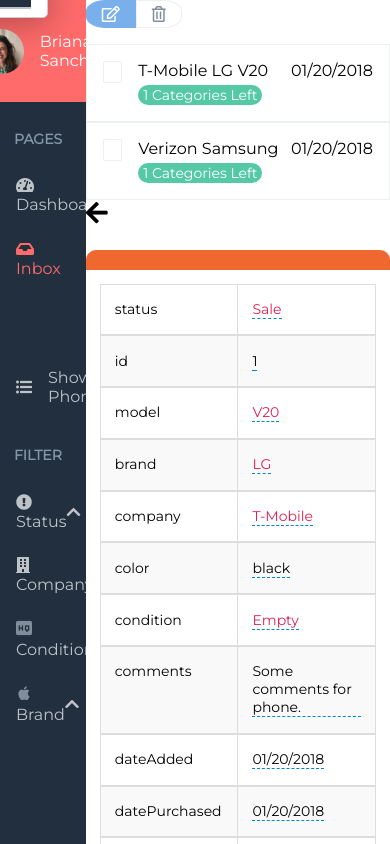
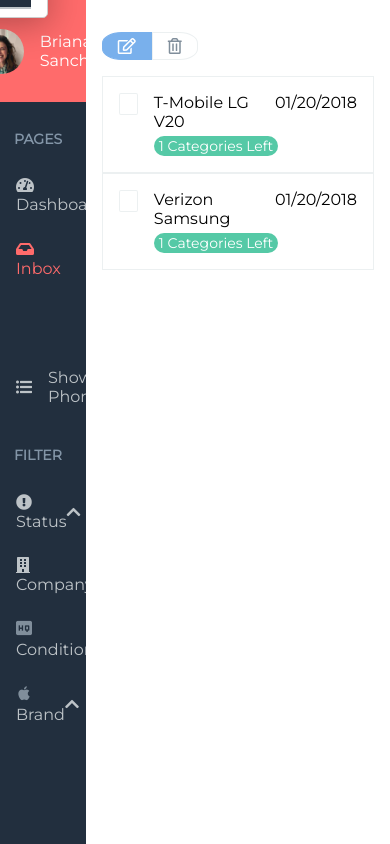
Before and after one commit to sanchezl391/phone-inventory-system-app, a React (Create React App) app: page / in a window 390 px wide. Shown: the top 844 px of the page. Built offline with nearby package versions, Linux system fonts and the light colour scheme.

Commit message:
can now go back from PhoneDialog and fixed UI for PhoneDialog table

```diff
--- a/src/App/Inbox/Inbox.js
+++ b/src/App/Inbox/Inbox.js
@@ -31,11 +31,13 @@
       }
   };
   generateInboxPhones();
-  let html = <PhoneList
-    phones={inboxPhones}
-    phoneManager={props.phoneManager}
-    inboxPhones={inboxPhones}
-  />;
+  let html = <div className="inbox-container">
+    <PhoneList
+      phones={inboxPhones}
+      phoneManager={props.phoneManager}
+      inboxPhones={inboxPhones}
+    />
+  </div>;
 
   return html;
 };
--- a/src/App/Inbox/Inbox.scss
+++ b/src/App/Inbox/Inbox.scss
@@ -0,0 +1,4 @@
+.inbox-container{
+    padding: 1em;
+    margin-top: 1em;
+}
--- a/src/App/PhoneList/PhoneItem/PhoneDialog/PhoneDialog.js
+++ b/src/App/PhoneList/PhoneItem/PhoneDialog/PhoneDialog.js
@@ -54,6 +54,10 @@
 
   if(props.isCreatingNewPhone) createNewPhone();
 
+  let handleBackBtnClicked = (e) => {
+    e.stopPropagation();
+    props.setIsDialogOpen(false);
+  };
 
   let generateJsx = () => {
     let jsx = [];
@@ -72,22 +76,22 @@
     return jsx;
   };
 
-  let html = <div className="phone-dialog-container">
-    <i
-      // onClick={() => props.setBodyContent(
-      //   <PhoneList
-      //     setBodyContent={props.setBodyContent}
-      //     phoneManager={props.phoneManager}
-      //   />
-      // )}
-      className="fas fa-arrow-left lg-txt"></i>
+  let html = <div className="dialog-background">
+      <div className="phone-dialog-container">
         <div className="header">
             <h2>{props.header}</h2>
         </div>
+        <div className="white-bg-color">
+          <i
+            onClick={(e) => handleBackBtnClicked(e)}
+            className="fas fa-arrow-left lg-txt"></i>
           <div className="form sm-txt">
               {generateJsx()}
           </div>
+        </div>
+      </div>
     </div>;
+
   return html;
 };
 
--- a/src/App/PhoneList/PhoneItem/PhoneDialog/PhoneDialog.scss
+++ b/src/App/PhoneList/PhoneItem/PhoneDialog/PhoneDialog.scss
@@ -1,11 +1,25 @@
+.dialog-background{
+    z-index: 2;
+    position: absolute;
+    width: 100%;
+    height: 100%;
+    top: 0;
+    right: 0;
+    background: rgba(0, 0, 0, 0.4);
+
+    .white-bg-color{background: white;}
+}
 .phone-dialog-container{
+    z-index: 2;
+    position: relative;
+    left: 5%;
+    width: 90%;
     display: flex;
     flex-direction: column;
-    flex: 1 1 100%;
 
     @mixin button{
         box-sizing: border-box;
-        padding: 0 0 1em 0;
+        padding: .5em;
         border-radius: 40%;
         &:hover{
             cursor:pointer;
@@ -20,9 +34,9 @@
         border-top-left-radius: 10px;
         border-top-right-radius: 10px;
         padding-left: 1em;
-        color:white;
     }
 }
 .phone-dialog-container > .form{
     padding: 1em;
+    background: white;
 }
--- a/src/App/PhoneList/PhoneItem/PhoneDialog/Row/Row.scss
+++ b/src/App/PhoneList/PhoneItem/PhoneDialog/Row/Row.scss
@@ -4,7 +4,7 @@
     border:1px solid #DDDDDD;
 
     .name{
-        padding: .1em 1em;
+        padding: .5em 1em;
         display: flex;
         flex: 1 1 50%;
         align-items: flex-start;
--- a/src/App/PhoneList/PhoneItem/PhoneDialog/Row/Value/Value.scss
+++ b/src/App/PhoneList/PhoneItem/PhoneDialog/Row/Value/Value.scss
@@ -6,10 +6,12 @@
     position: relative;
     display: flex;
     flex: 1 1 50%;
+    align-items: center;
     border-left: 1px solid #DDDDDD;
     padding: .1em 1em;
 
     .value{
+
         border-bottom: 1px dashed #0088CC;
         &:hover{
             cursor: pointer;
--- a/src/App/PhoneList/PhoneItem/PhoneItem.js
+++ b/src/App/PhoneList/PhoneItem/PhoneItem.js
@@ -1,11 +1,18 @@
-import React from 'react';
+import React, {useState} from 'react';
 import './PhoneItem.scss';
 import '../PhoneList.scss';
 import Checkbox from './Checkbox/Checkbox' ;
 import PhoneDialog from './PhoneDialog/PhoneDialog';
 
 let PhoneItem = (props) => {
+    let [isDialogOpen, setIsDialogOpen] = useState(false);
+    console.log(isDialogOpen);
     let phone = props.phone;
+    let dialogJsx = (isDialogOpen) ?
+        <PhoneDialog
+            setIsDialogOpen={setIsDialogOpen}
+            phone={phone}
+            phoneManager={props.phoneManager} /> : '';
     let missingCriticalCategoriesCount = 0;
     let getMissingCriticalCategoriesCount = () => {
         let criticalPhoneKeys = [
@@ -25,6 +32,11 @@
         }
     };
 
+    // let handlePhoneClick = (e) => {
+    //     e.stopPropagation();
+    //     setIsDialogOpen(true)
+    // };
+
     getMissingCriticalCategoriesCount();
 
     let brand = phone.brand;
@@ -32,17 +44,7 @@
     let model = phone.model;
     let company = phone.company;
 
-    let handlePhoneItemClicked = () => {
-        props.setBodyContent(
-            <PhoneDialog
-                id={props.id}
-                phoneManager={props.phoneManager}
-                phone={props.phone}
-            />
-        );
-    };
-
-    let html = <li onClick={() => handlePhoneItemClicked()} className='phone-item-container'>
+    let html = <li onClick={() => setIsDialogOpen(true)} className='phone-item-container'>
         <Checkbox id={props.id} notifyCheckChange={props.notifyCheckChange}/>
         <div className="phone-info-container">
             <div className="md-txt top-row">
@@ -53,8 +55,9 @@
                 <p className='sm-txt number almost-completed'>{missingCriticalCategoriesCount} Categories Left</p>
             </div>
         </div>
+        {dialogJsx}
     </li>;
     return html;
-  };
+};
 
 export default PhoneItem;
--- a/src/App/PhoneList/PhoneList.js
+++ b/src/App/PhoneList/PhoneList.js
@@ -72,10 +72,6 @@
         <ul>
             {generatePhoneItemJsx()}
         </ul>
-        <PhoneDialog
-            phone={phones[1]}
-            phoneManager={props.phoneManager}
-        />
     </div>;
     return html;
   };
```
Lines whose indentation alone changed are shown as unchanged.
